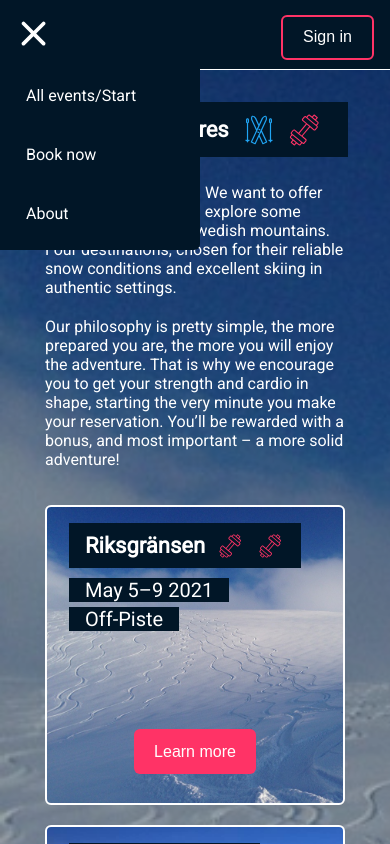
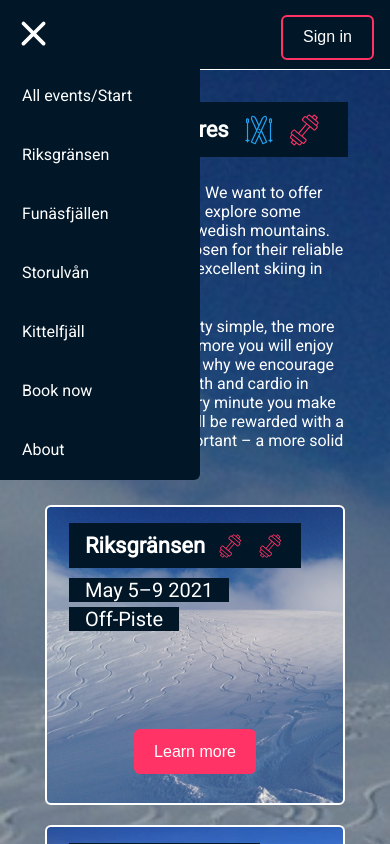
Before and after one commit to lisahammarstrand/final-project-frontend, a React (Create React App) app: page / in a window 390 px wide. Both pictures are taken after a click on the picture 36 px from the left and 38 px from the top of the page. Shown: the top 844 px of the page. Built offline with nearby package versions, Linux system fonts and the light colour scheme.

Commit message:
Added more navigation to hbg menu, structured hbg menu elements in lib

```diff
--- a/src/components/Header.js
+++ b/src/components/Header.js
@@ -2,6 +2,7 @@ import React, { useState, useRef, useEffect } from 'react'
 import { Link } from 'react-router-dom'
 import styled from 'styled-components'
 import { OutlinedButton } from 'lib/Buttons'
+import { HamburgerIcon, HamburgerMenu, CloseIcon, HbgNavList, HbgListItem } from 'lib/HbgMenu'
 
 const HeaderContainer = styled.header`
   position: relative;
@@ -13,71 +14,6 @@ const HeaderContainer = styled.header`
   align-items: center;
   margin: 0px;
   border-bottom: 1px solid white;
-`
-const HamburgerIcon = styled.img`
-  width: 40px;
-  margin-left: 16px;
-  border-radius: 4px;
-  cursor: pointer;
-
-  @media (min-width: 650px) {
-    display: none;
-  }
-`
-const HamburgerMenu = styled.nav`
-  display: flex;
-  flex-direction: column;
-  justify-content: center;
-  background: #011627;
-  color: white;
-  width: 150px;
-  height: 250px;
-  padding: 0px;
-  text-align: left;
-  position: absolute;
-  border-radius: 0px 0px 6px 0px;
-  top: 0;
-  left: 0;
-  animation: showMenu 1s forwards;
-  transition: transfrom 0.3s ease-in-out;
-  z-index: 10;
-
-  @keyframes showMenu {
-    0% {width: 0px;}
-    100% {width: 200px;}
-  }
-
-  &:active {
-    visibility: visible;
-  }
-
-  @media (min-width: 650px) {
-    display: none;
-  }
-`
-const CloseIcon = styled.img`
-  position: absolute;
-  width: 35px;
-  top: 16px;
-  left: 16px;
-  cursor: pointer;
-`
-const HbgNavList = styled.ul`
-  position: absolute;
-  top: 50px;
-  width: 100%;
-  list-style: none;
-  padding-left: 6px;
-  display: flex;
-  flex-direction: column;
-  justify-content: space-around;
-`
-const HbgListItem = styled.li`
-  padding: 20px;
-  cursor: pointer;
-
-  &:hover {
-    background: #20a4f3;
 `
 const HeaderImage = styled.img`
   width: 50px;
@@ -187,6 +123,22 @@ export const Header = () => {
                     <HbgListItem
                       onClick={() => setOpenHamburger(false)}>All events/Start</HbgListItem>
                   </Link>
+                  <Link to="/riksgransen" exact>
+                    <HbgListItem
+                      onClick={() => setOpenHamburger(false)}>Riksgränsen</HbgListItem>
+                  </Link>
+                  <Link to="/funasfjallen" exact>
+                    <HbgListItem
+                      onClick={() => setOpenHamburger(false)}>Funäsfjällen</HbgListItem>
+                  </Link>
+                  <Link to="/storulvan" exact>
+                    <HbgListItem
+                      onClick={() => setOpenHamburger(false)}>Storulvån</HbgListItem>
+                  </Link>
+                  <Link to="/kittelfjall" exact>
+                    <HbgListItem
+                      onClick={() => setOpenHamburger(false)}>Kittelfjäll</HbgListItem>
+                  </Link>
                   <Link to="/booking" exact>
                     <HbgListItem
                       onClick={() => setOpenHamburger(false)}>Book now</HbgListItem>
--- /dev/null
+++ b/src/lib/HbgMenu.js
@@ -0,0 +1,67 @@
+import styled from 'styled-components'
+
+export const HamburgerIcon = styled.img`
+  width: 40px;
+  margin-left: 16px;
+  border-radius: 4px;
+  cursor: pointer;
+
+  @media (min-width: 650px) {
+    display: none;
+  }
+`
+export const HamburgerMenu = styled.nav`
+  display: flex;
+  flex-direction: column;
+  justify-content: center;
+  background: #011627;
+  color: white;
+  width: 150px;
+  height: 480px;
+  padding: 0px;
+  text-align: left;
+  position: absolute;
+  border-radius: 0px 0px 6px 0px;
+  top: 0;
+  left: 0;
+  animation: showMenu 1s forwards;
+  transition: transfrom 0.3s ease-in-out;
+  z-index: 10;
+
+  @keyframes showMenu {
+    0% {width: 0px;}
+    100% {width: 200px;}
+  }
+
+  &:active {
+    visibility: visible;
+  }
+
+  @media (min-width: 650px) {
+    display: none;
+  }
+`
+export const CloseIcon = styled.img`
+  position: absolute;
+  width: 35px;
+  top: 16px;
+  left: 16px;
+  cursor: pointer;
+`
+export const HbgNavList = styled.ul`
+  position: absolute;
+  top: 50px;
+  width: 100%;
+  list-style: none;
+  padding-left: 6px;
+  display: flex;
+  flex-direction: column;
+  justify-content: space-around;
+`
+export const HbgListItem = styled.li`
+  padding: 20px 16px;
+  cursor: pointer;
+
+  &:hover {
+    background: #20a4f3;
+`
```
